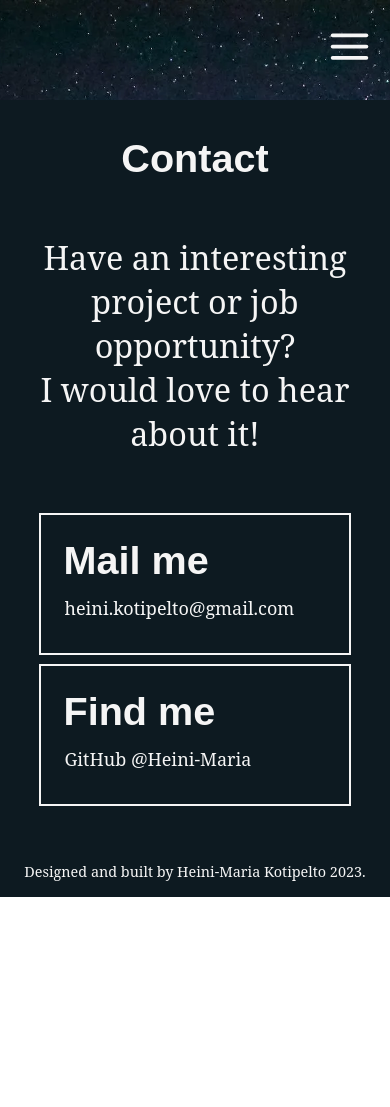
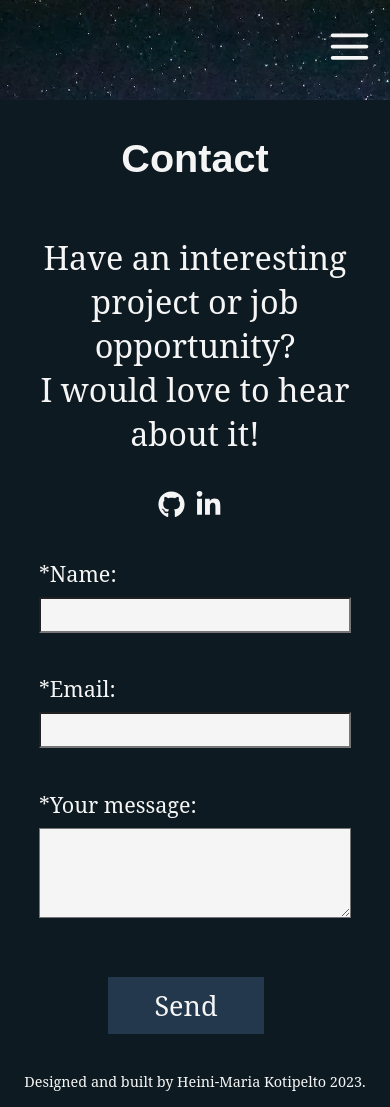
Before and after one commit to Heini-Maria/portfolio-react, a React app: page /#/contact in a window 390 px wide. Before the commit the page ends 897 px from the top, so only its background shows below. Built offline with nearby package versions, Linux system fonts and the light colour scheme; no server answers.

Commit message:
added contact form

```diff
--- a/package.json
+++ b/package.json
@@ -22,6 +22,7 @@
     "babel-loader": "^9.1.2",
     "clean-webpack-plugin": "^4.0.0",
     "css-loader": "^6.7.3",
+    "dotenv-webpack": "^8.0.1",
     "eslint": "^8.33.0",
     "eslint-config-airbnb": "^19.0.4",
     "eslint-plugin-import": "^2.27.5",
@@ -38,11 +39,14 @@
     "webpack-nano": "^1.1.1"
   },
   "dependencies": {
+    "@emailjs/browser": "^3.11.0",
+    "formik": "^2.2.9",
     "framer-motion": "^9.0.2",
     "html-webpack-plugin": "^5.5.0",
     "react": "^18.2.0",
     "react-dom": "^18.2.0",
     "react-icons": "^4.7.1",
-    "react-router-dom": "^6.8.0"
+    "react-router-dom": "^6.8.0",
+    "yup": "^1.1.1"
   }
 }
--- a/src/App.css
+++ b/src/App.css
@@ -68,7 +68,7 @@ h3 {
     text-align: center;
     padding: 0;
 }
-p, a, li, button {
+p, a, li, button, label {
     font-family: 'Noto Serif', serif;
     text-align: center;
     font-size: 1.2rem;
@@ -83,10 +83,18 @@ a {
     text-decoration: none;
     border-bottom: 2px solid transparent;
 }
+.icon {
+    margin-right: 10px;
+    font-size: 1.5rem;
+}
+.icon:hover {
+    transform: translateY(2px);
+    cursor: pointer;
+    color: var(--color-accent)
+}
 .header {
     height: 100px;
     padding-top: 2rem;
-
 }
 .header button {
     display: none;
@@ -123,11 +131,9 @@ a {
     width: 100%;
     transition: all 0.4s;
 }
-
 .main {
     flex: 1;
 }
-
 .home {
     color: var(--color-white);
     display: flex;
@@ -427,12 +433,11 @@ a {
     height: auto
 }
 .isActive>div>button,
-.modal-buttons>button {
+.modal-buttons>button,
+.contact-form>button {
     padding: 0.25rem 0.5rem;
     margin-bottom: 0.25rem;
-    border: none;
     margin-right: 1rem;
-    border-radius: 10px;
     background-color: var(--color-accent);
     border: 1px solid transparent;
     color: var(--color-white);
@@ -444,8 +449,10 @@ a {
     display: flex;
 }
 .isActive>div>button:hover,
-.modal>div>button:hover {
+.modal>div>button:hover,
+.contact-form>button:hover {
     border: 1px solid whitesmoke;
+    cursor: pointer;
 }
 .isActive>h3 {
     padding: 0.5rem;
@@ -536,54 +543,42 @@ a {
     margin: 2rem;
     font-size: 1.8rem;
 }
-.contact>section {
+.contact:nth-child(2) {
     min-height: 40vh;
     width: 80%;
     display: flex;
     justify-content: center;
 }
-.contact a {
-    overflow: hidden;
-    display: inline-block;
-    position: relative;
-    left: 0;
-    padding: 0.2em 0;
-}
-.contact a:after {
-    background: none repeat scroll 0 0 transparent;
-    bottom: 0;
-    content: "";
-    display: block;
-    height: 2px;
-    left: 50%;
-    position: absolute;
-    background-color: var(--color-white);
-    transition: width 0.3s ease 0s, left 0.3s ease 0s;
-    width: 0;
-}
-.contact-container-a,
-.contact-container-b {
+.contact-form {
     display: flex;
     flex-direction: column;
-    justify-content: center;
+    align-items: flex-start ;
+    gap: 0.5rem;
+    margin-top: 2rem;
+}
+.form-field {
+    width: 40vw;
+    height: 2rem;
+    font-size: 1.2rem;
+    padding: 0.25rem;
+    font-family: "Noto serif", serif;
+    background-color: var(--color-white);
+}
+.form-field[name="message"] {
+    height: 5rem;
+}
+.contact-form>span {
+    height: 0.8rem;
+    color: red;
+    font-size: 1.2rem;
+    margin-bottom: 0.5rem;
+}
+.contact-form>button {
     align-self: center;
-    width: 45%;
-    margin: 1rem 0;
-    padding: 1rem;
-    border: 2px solid var(--color-white);
-}
-.contact-container-a>*,
-.contact-container-b>* {
-    text-align: left;
-    padding: 0.25rem;
-}
-.contact-container-a>p>*,
-.contact-container-b>p>*{
-    border: 1px solid transparent;
-}
-.contact a:hover:after {
-    width: 100%;
-    left: 0;
+    width: 25%;
+    padding: 0.5rem;
+    font-size: 1.5rem;
+    margin-top: 1rem;
 }
 .footer {
     background-color: var(--color-dark);
@@ -598,7 +593,19 @@ a {
 .footer>p {
     font-size: 1rem;
 }
-
+.thank-you {
+    color: var(--color-white);
+    display: flex;
+    flex-direction: column;
+    justify-content: center;
+    min-height: calc(100vh - 150px);
+}
+.thank-you h2 {
+    font-size: 4rem;
+}
+.thank-you p {
+    font-size: 3rem;
+}
 @media only screen and (max-width: 1024px) {
   .profile-pic {
     margin-bottom: 1rem;
@@ -638,15 +645,9 @@ a {
     margin-right: 0;
     margin-bottom: 0.25rem;
   }
-  .contact>section {
-    flex-direction: column;
-    width: 100%;
-  }
-  .contact-container-a,
-  .contact-container-b {
-    width: 80%;
-    margin: 0.25rem;
-  }
+  .contact-form>button {
+    width: 50%;
+}
 }
 
 @media screen and (max-width: 600px) {
@@ -799,4 +800,13 @@ a {
   .footer>p {
     font-size: 0.8rem;
   }
+  .form-field {
+    width: 80vw;
+  }
+  .thank-you h2 {
+    font-size: 3rem;
+  }
+  .thank-you p {
+    font-size: 2rem;
+  }
 }
--- a/src/App.js
+++ b/src/App.js
@@ -1,7 +1,5 @@
 import React from "react";
-import {
-  HashRouter as Router,
-} from "react-router-dom";
+import { HashRouter as Router } from "react-router-dom";
 import "./App.css";
 import Header from "./components/Header";
 import Footer from "./components/Footer";
--- a/src/components/AnimatedRoutes.js
+++ b/src/components/AnimatedRoutes.js
@@ -5,6 +5,7 @@ import Home from "./Home";
 import About from "./About";
 import Projects from "./Projects";
 import Contact from "./Contact";
+import ThankyouPage from "./ThankyouPage";
 
 function AnimatedRoutes() {
   const variants = {
@@ -19,6 +20,7 @@ function AnimatedRoutes() {
         <Route path="/about" element={<About variants={variants} />} />
         <Route path="/projects" element={<Projects variants={variants} />} />
         <Route path="/contact" element={<Contact variants={variants} />} />
+        <Route path="/thankyou" element={<ThankyouPage variants={variants} />} />
       </Routes>
     </AnimatePresence>
   );
--- a/src/components/Contact.js
+++ b/src/components/Contact.js
@@ -1,31 +1,85 @@
-import React from "react";
+import React, { useRef } from "react";
 import { motion } from "framer-motion";
+import { Formik, Form, Field, ErrorMessage } from "formik";
+import emailjs from "@emailjs/browser";
+import { FaGithub, FaLinkedinIn } from "react-icons/fa";
+import { useNavigate } from "react-router-dom";
+import { contactSchema } from "../helpers/contactValidation";
 
 function Contact({ variants }) {
+  const serviceID = process.env.REACT_APP_SERVICE_ID;
+  const templateID = process.env.REACT_APP_TEMPLATE_ID;
+  const publicKey = process.env.REACT_APP_PUBLIC_KEY;
+
+  const navigate = useNavigate();
+  const form = useRef();
+  const initialValues = {
+    name: "",
+    email: "",
+    message: "",
+  };
+
+  const sendEmail = () => {
+    emailjs.sendForm(serviceID, templateID, form.current, publicKey).then(
+      (result) => {
+        console.log(result.text);
+        navigate("/thankyou");
+      },
+      (error) => {
+        console.log(error.text);
+      }
+    );
+  };
+
   return (
-    <motion.div
-      variants={variants}
-      initial="hidden"
-      animate="visible"
-      transition={{ type: "ease", duration: 0.6 }}
-    >
+    <motion.div variants={variants} initial="hidden" animate="visible" transition={{ type: "ease", duration: 0.6 }}>
       <div id="contact" className="contact">
         <h2>Contact</h2>
         <p>
           Have an interesting project or job opportunity?
-          <br />
-          I would love to hear about it!
+          <br />I would love to hear about it!
         </p>
-        <section role="presentation">
-          <div className="contact-container-a">
-            <h2>Mail me</h2>
-            <p><a href="mailto:heini.kotipelto@gmail.com" title="link to send me an email">heini.kotipelto@gmail.com</a></p>
-          </div>
-          <div className="contact-container-b">
-            <h2>Find me</h2>
-            <p><a href="https://github.com/Heini-Maria" target="_blank" rel="noreferrer" title="link to my GitHub">GitHub @Heini-Maria</a></p>
-          </div>
+        <section>
+          <a href="https://github.com/Heini-Maria" target="_blank" rel="noreferrer">
+            <FaGithub className="icon" />
+          </a>
+          <a href="https://www.linkedin.com/in/heini-maria-kotipelto/" target="_blank" rel="noreferrer">
+            <FaLinkedinIn className="icon" />
+          </a>
         </section>
+        <motion.section
+          initial={{ opacity: 0 }}
+          animate={{ opacity: 1 }}
+          transition={{ type: "easeInOut", duration: 1.2, delay: 0.6 }}
+        >
+          <Formik
+            initialValues={initialValues}
+            validationSchema={contactSchema}
+            onSubmit={() => {
+              sendEmail();
+            }}
+          >
+            <Form className="contact-form" ref={form}>
+              <label htmlFor="name">*Name:</label>
+              <Field className="form-field" autoComplete="off" id="name" name="name" />
+              <span>
+                <ErrorMessage name="name" component="span" />
+              </span>
+              <label htmlFor="email">*Email:</label>
+              <Field className="form-field" autoComplete="off" id="email" name="email" />
+
+              <span>
+                <ErrorMessage name="email" component="span" />
+              </span>
+              <label htmlFor="message">*Your message:</label>
+              <Field as="textarea" autoComplete="off" id="message" name="message" className="form-field" />
+              <span>
+                <ErrorMessage name="message" component="span" />
+              </span>
+              <button type="submit">Send</button>
+            </Form>
+          </Formik>
+        </motion.section>
       </div>
     </motion.div>
   );
--- a/src/components/Footer.js
+++ b/src/components/Footer.js
@@ -3,9 +3,7 @@ import React from "react";
 function Footer() {
   return (
     <footer className="footer">
-      <p>
-        Designed and built by Heini-Maria Kotipelto 2023.
-      </p>
+      <p>Designed and built by Heini-Maria Kotipelto 2023.</p>
     </footer>
   );
 }
--- /dev/null
+++ b/src/components/ThankyouPage.js
@@ -0,0 +1,18 @@
+import React from "react";
+import { motion } from "framer-motion";
+
+function ThankyouPage() {
+  return (
+    <motion.div
+      className="thank-you"
+      initial={{ opacity: 0 }}
+      animate={{ opacity: 1 }}
+      transition={{ type: "easeInOut", duration: 1.2, delay: 0.6 }}
+    >
+      <h2>Thank you for your message!</h2>
+      <p>I will reply to you shortly...</p>
+    </motion.div>
+  );
+}
+
+export default ThankyouPage;
--- /dev/null
+++ b/src/helpers/contactValidation.js
@@ -0,0 +1,14 @@
+import * as Yup from "yup";
+
+export const contactSchema = Yup.object().shape({
+  name: Yup.string()
+    .min(2)
+    .max(60)
+    .required()
+    .matches(
+      /^[A-Za-z][A-Za-z'-]+([ A-Za-z][A-Za-z'-]+)*/,
+      "name can only contain letters and characters - and ' ."
+    ),
+  email: Yup.string().email().required(),
+  message: Yup.string().min(10).max(140).required(),
+});
--- a/webpack.config.js
+++ b/webpack.config.js
@@ -1,6 +1,7 @@
 const HtmlWebpackPlugin = require("html-webpack-plugin");
 const { WebpackManifestPlugin } = require("webpack-manifest-plugin");
 const { CleanWebpackPlugin } = require("clean-webpack-plugin");
+const Dotenv = require("dotenv-webpack");
 const path = require("path");
 
 module.exports = {
@@ -15,6 +16,7 @@ module.exports = {
     historyApiFallback: true,
   },
   plugins: [
+    new Dotenv(),
     new CleanWebpackPlugin(),
     new WebpackManifestPlugin({
       writeToFileEmit: true,
```
Also changed, not shown: src/components/Home.js (+10 -13 lines), .eslintrc.json, 1 other file (tests, documents, lock files or other folders).
